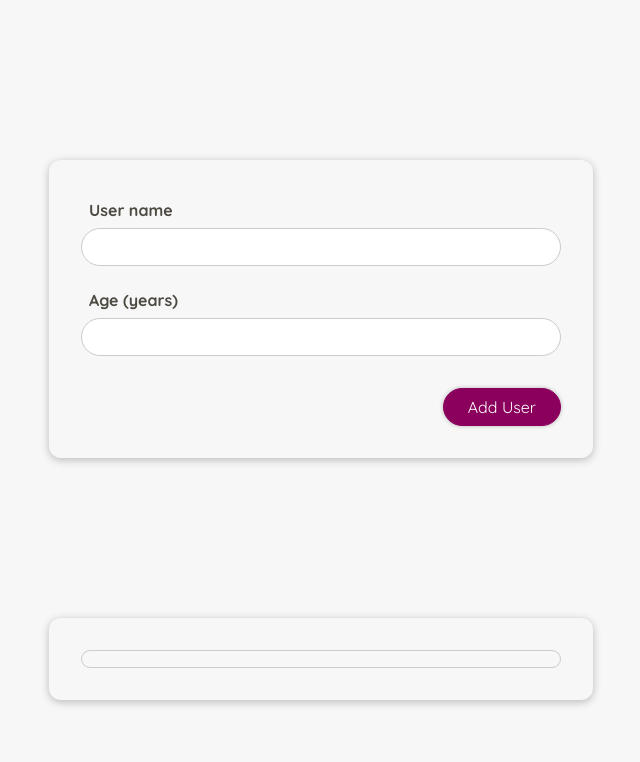
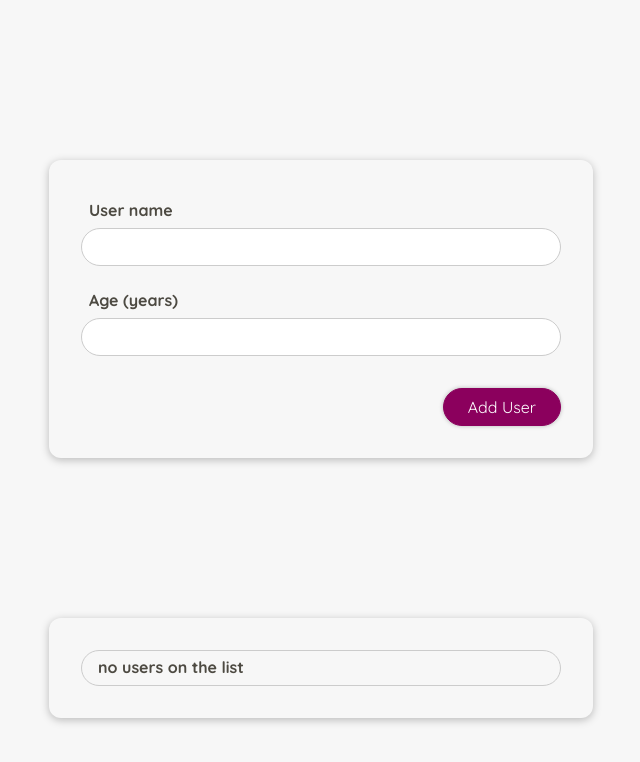
Before and after one commit to karibara/react-simple-form, a React (Create React App) app: page / in a window 1280 px wide. Shown: the top 762 px of the page, without its empty margins (111-751 px from the left). Built offline with nearby package versions, Linux system fonts and the light colour scheme.

Commit message:
Checked conditional output content (works)

```diff
--- a/src/App.js
+++ b/src/App.js
@@ -3,24 +3,30 @@ import UserForm from "./components/UserForm";
 import UserList from "./components/UserList";
 
 function App() {
-  const [newUserData, setNewUserData] = useState("");
+  // use useState to create an array of users
+  const [users, setUsers] = useState([]);
 
-  const userDataHandler = (enteredData) => {
-    const users = [];
+  const userDataHandler = (newUser) => {
+    // newUser is an object with entered data from form + added id
     const userData = {
-      ...enteredData,
+      ...newUser,
       id: Math.random().toString(),
     };
-    users.push(userData);
-    setNewUserData(users);
+
+    // with useState new users are pushed to an array, and it is automaticly updated
+    setUsers((prevUsers) => {
+      return [newUser, ...prevUsers];
+    });
   };
 
-  console.log(newUserData);
+  // just check if passing data from form works
+  // console.log(newUserData);
 
   return (
     <div>
       <UserForm submitUserData={userDataHandler} />
-      <UserList addedUsers={newUserData} />
+      {/* array of users is passed to UserListr via props */}
+      <UserList addedUsers={users} />
     </div>
   );
 }
--- a/src/components/UserList.js
+++ b/src/components/UserList.js
@@ -3,12 +3,19 @@ import Card from "./UI/Card";
 import styles from "./UserList.module.css";
 
 const UserList = (props) => {
-  console.log(props.addedUsers);
+  let usersNumber = props.addedUsers.length;
+  // console.log(usersNumber);
+
+  let message = "no users on the list";
+
+  if (usersNumber > 0) {
+    message = "list is working!!!!";
+  }
 
   return (
     <Card>
       <div className={styles["user-frame"]}>
-        <p>{/* {props.user.userName} ({props.user.userAge} years old) */}</p>
+        <p>{message}</p>
       </div>
     </Card>
   );
```
